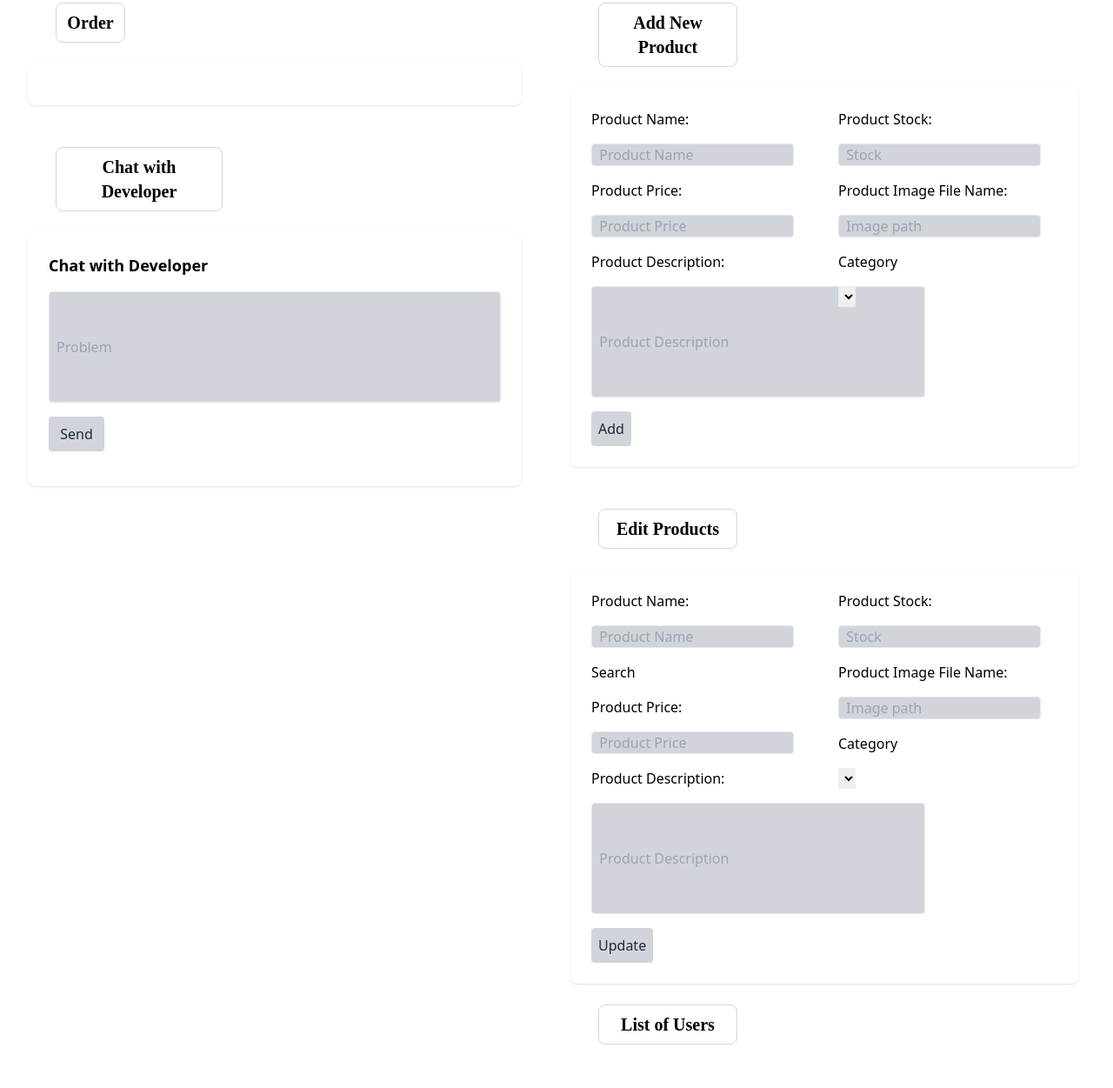
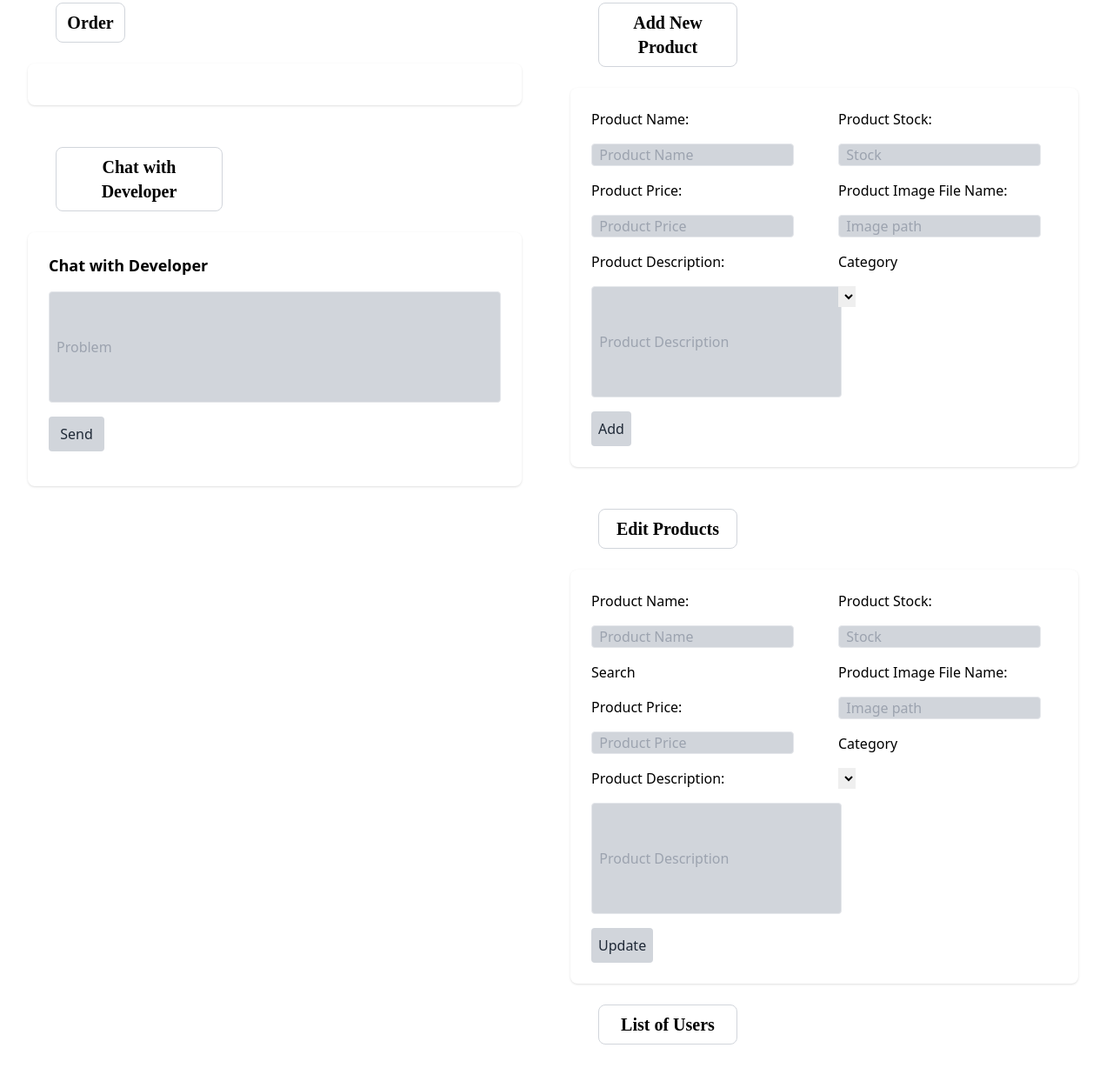
Before and after one commit to printyo/stara-ecommerce, a website: page public/admin.html in a window 1280 px wide. Shown: the part 185-1436 px from the top of the page at 87% size. Drawn offline with nearby package versions, Linux system fonts and the light colour scheme; files that its build step writes are made by us from their sources; no server answers; a web font is replaced by a local one.

Commit message:
admin update

```diff
--- a/public/admin.html
+++ b/public/admin.html
@@ -105,7 +105,7 @@
                         <h3>Product Price:</h3>
                         <input type="text" id="productPrice" class="border bg-gray-300 rounded mt-2" placeholder="  Product Price" required>
                         <h3>Product Description:</h3>
-                        <input type="text" id="productDescription" class="w-96 h-32 border bg-gray-300 rounded mt-2" placeholder="  Product Description" required>
+                        <input type="text" id="productDescription" class="w-72 h-32 border bg-gray-300 rounded mt-2" placeholder="  Product Description" required>
                         <button onclick="addProduct()" class="w-45 mt-4 bg-gray-300 text-gray-800 p-2 rounded hover:bg-gray-800 md:hover:bg-gray-800  md:hover:text-gray-300">Add</button>
 
                     </div>
@@ -138,7 +138,7 @@
                         <h3>Product Price:</h3>
                         <input type="text" id="productPriceEdit" class="border bg-gray-300 rounded mt-2" placeholder="  Product Price" required>
                         <h3>Product Description:</h3>
-                        <input type="text" id="productDescriptionEdit" class="w-96 h-32 border bg-gray-300 rounded mt-2" placeholder="  Product Description" required>
+                        <input type="text" id="productDescriptionEdit" class="w-72 h-32 border bg-gray-300 rounded mt-2" placeholder="  Product Description" required>
                         <button onclick="editProduct()" class="w-45 mt-4 bg-gray-300 text-gray-800 p-2 rounded hover:bg-gray-800 md:hover:bg-gray-800  md:hover:text-gray-300">Update</button>
 
                     </div>
```
